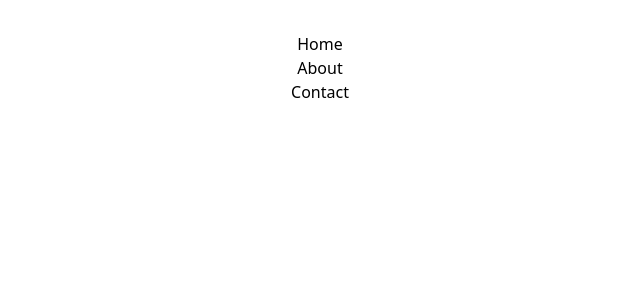
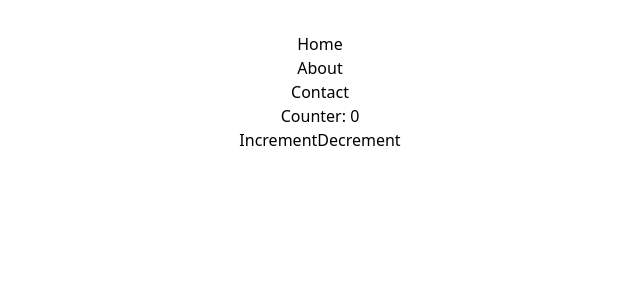
Before and after one commit to ShreyasDenge19/React-Assignment, a React (Vite) app in the folder Basic-React-component/: page / in a window 1280 px wide. Shown: the top 300 px of the page, without its empty margins (320-960 px from the left). Built offline with nearby package versions, Linux system fonts and the light colour scheme.

Commit message:
State and event handling commit

```diff
--- a/Basic-React-component/src/App.tsx
+++ b/Basic-React-component/src/App.tsx
@@ -1,5 +1,6 @@
 
 import './App.css'
+import Counter from './Counter'
 import HelloWorld from './HelloWorld'
 
 function App() {
@@ -8,6 +9,7 @@ function App() {
   return (
     <>
       <HelloWorld/>
+      <Counter/>
     </>
   )
 }
--- /dev/null
+++ b/Basic-React-component/src/Counter.tsx
@@ -0,0 +1,33 @@
+import React, { useState } from 'react';
+
+const Counter: React.FC = () => {
+    const [count, setCount] = useState<number>(0);
+
+    const increment = () => {
+        setCount(count + 1);
+    };
+
+    const decrement = () => {
+        setCount(count - 1);
+    };
+
+    return (
+        <div className="p-4">
+            <h1 className="text-2xl mb-4">Counter: {count}</h1>
+            <button
+                onClick={increment}
+                className="bg-blue-500 text-white px-4 py-2 mr-2 rounded"
+            >
+                Increment
+            </button>
+            <button
+                onClick={decrement}
+                className="bg-red-500 text-white px-4 py-2 rounded"
+            >
+                Decrement
+            </button>
+        </div>
+    );
+};
+
+export default Counter;
```
